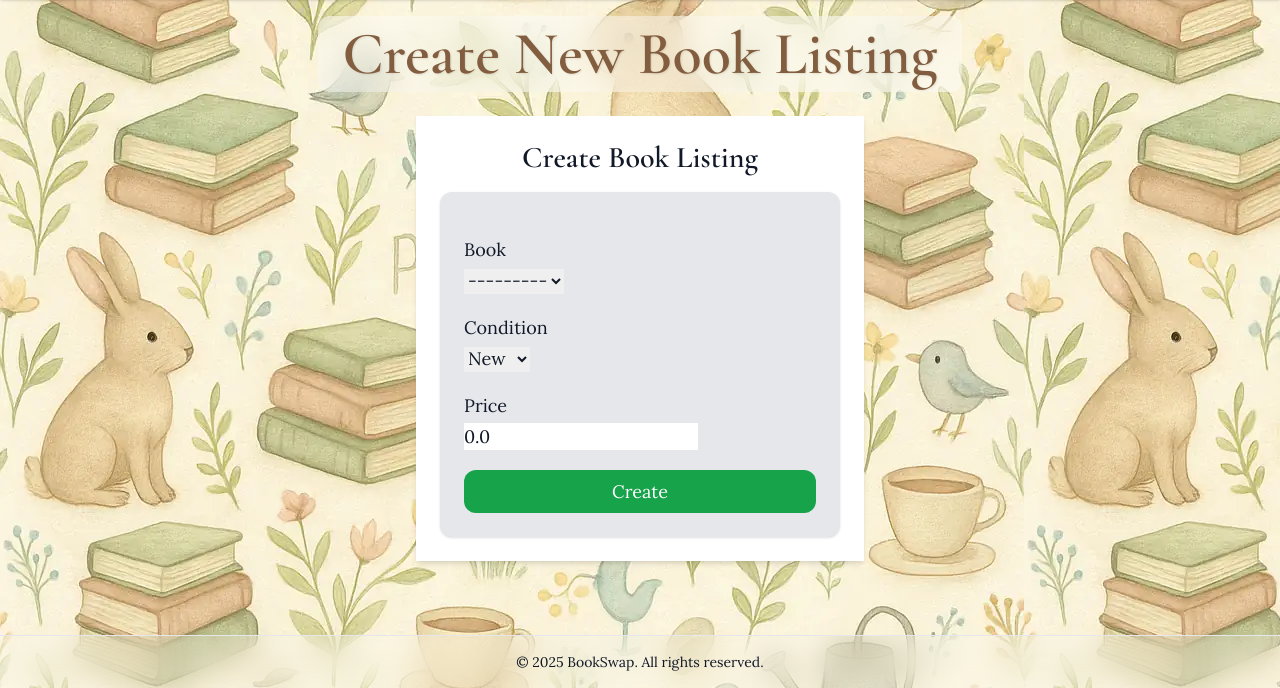
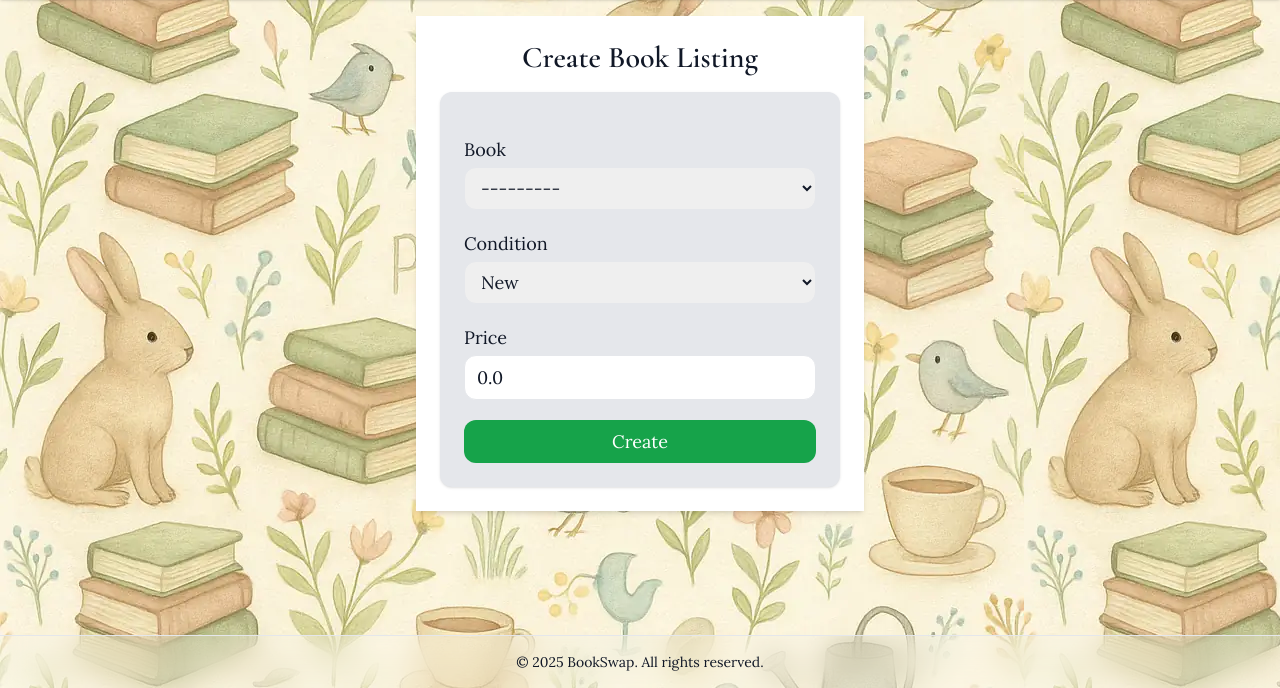
Before and after one commit to Web-Development-UAlberta/exsm-3951-exsm-3943-spring-2025-python-c-project-bookswap-besties-v2-even-bestier, a Django app: page /library/book-listings/create in a window 1280 px wide. Shown: the part 112-800 px from the top of the page. Run offline with Django 5.2, Linux system fonts and the light colour scheme; the visitor is signed in with stand-in values (Sample User, id 1); data that the repository does not hold is empty; some libraries are stand-ins or nearby versions.

Commit message:
Implemented Book Listing update template, view, form

```diff
--- a/src/exsm3951_bookswap/bookswap/forms.py
+++ b/src/exsm3951_bookswap/bookswap/forms.py
@@ -21,11 +21,14 @@ class BookListingForm(forms.ModelForm):
         model = BookListing
         fields = ['book', 'condition', 'price', 'member_owner']
         widgets = {
-            # 'book': '',
-            'condition': forms.Select(attrs={'class': ''}),
+            'book': forms.Select(attrs={
+                'class': 'w-full border rounded-xl px-3 py-2'
+            }),
+            'condition': forms.Select(attrs={'class': 'w-full border rounded-xl px-3 py-2'}),
             'price': forms.NumberInput(attrs={
                 'min': 0,
-                'step': '0.01'
+                'step': '0.01',
+                'class': 'w-full border rounded-xl px-3 py-2'
             }),
             'member_owner': forms.HiddenInput(),
         }
--- a/src/exsm3951_bookswap/bookswap/views.py
+++ b/src/exsm3951_bookswap/bookswap/views.py
@@ -116,7 +116,21 @@ def create_book_listing(request):
 @login_required
 def edit_book_listing(request, book_listing_id):
     book_listing = get_object_or_404(BookListing, pk=book_listing_id)
-    return render(request, 'book-listings/book-listing.html', {'book_listing': book_listing})
+    # make sure only the owner can edit their book listing
+    if book_listing.member_owner != request.user:
+        return redirect('view_my_book_listings')
+
+    if request.method == 'POST':
+        form = BookListingForm(request.POST, instance=book_listing)
+        if form.is_valid():
+            form.save()
+            return redirect('view_my_book_listings')
+    else:
+        form = BookListingForm(instance=book_listing)
+        # Make sure the user cannot update the book of an existing listing
+        # form.fields['book'].disabled = True
+        return render(request, 'book-listings/book-listing-form.html', {'form': form, 'title': 'Update Book Listing', 'submit_button_text': 'Save'})
+
 
 # Delete
 @login_required
--- a/src/exsm3951_bookswap/templates/book-listings/book-listing-form.html
+++ b/src/exsm3951_bookswap/templates/book-listings/book-listing-form.html
@@ -1,13 +1,6 @@
 {% extends "base.html" %}
 {% block title %}Profile & Settings - BookSwap{% endblock %}
 {% block content %}
-
-<div class="text-center">
-  <h2 class="text-6xl font-semibold inline-block mb-6 px-6 py-2 rounded-xl backdrop-blur-lg"
-      style="color: #825d3f; background-color: rgba(255, 255, 255, 0.4); text-shadow: 1px 1px 2px rgba(0,0,0,0.1);">
-    Create New Book Listing
-  </h2>
-</div>
 
 <div class="max-w-md mx-auto bg-white shadow-md p-6">
   <h2 class="text-3xl text-center mb-4">{{ title }}</h2>
```
